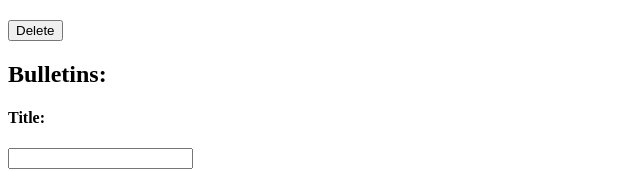
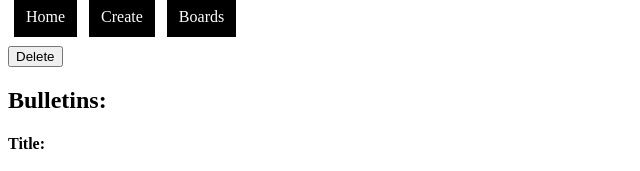
Before and after one commit to ianbumatay/bulletin_board_client, a React (Create React App) app: page /boards/1 in a window 1280 px wide. Shown: the top 171 px of the page, without its empty margins (0-640 px from the left). Built offline with nearby package versions, Linux system fonts and the light colour scheme; no server answers.

Commit message:
created NavBar

```diff
--- a/src/App.js
+++ b/src/App.js
@@ -3,6 +3,7 @@
 
 import React, { Component } from 'react'
 import BoardContainer from './containers/BoardContainer'
+import NavBar from './components/NavBar'
 
 
 export class App extends Component {
@@ -20,6 +21,7 @@ export class App extends Component {
   render() {
     return (
       <div>
+        <NavBar/>
         <BoardContainer/>
       </div>
     )
--- a/src/components/Home.js
+++ b/src/components/Home.js
@@ -3,8 +3,8 @@ import React from 'react'
 function Home() {
     return (
         <div>
-            <div className="homeDiv">
-
+            <div className="home">
+              Home Page
             </div>
 
         </div>
--- a/src/components/Navbar.js
+++ b/src/components/Navbar.js
@@ -1,12 +1,28 @@
 import React from 'react'
 import {NavLink} from 'react-router-dom'
 
-function navbar() {
+
+
+
+
+function NavBar() {
+
+const link = {
+    width: '100px',
+    padding: '12px',
+    margin: '0 6px 6px',
+    background: 'black',
+    textDecoration: 'none',
+    color:'white'
+}
+
     return (
-        <div>
-
+        <div className="navBar">
+            <NavLink to="/" exact style={link}>Home</NavLink>
+            <NavLink to="/boards/new" exact  style={link} >Create</NavLink>
+            <NavLink to="/boards" exact style={link}>Boards</NavLink>
         </div>
     )
 }
 
-export default navbar
+export default NavBar
```
